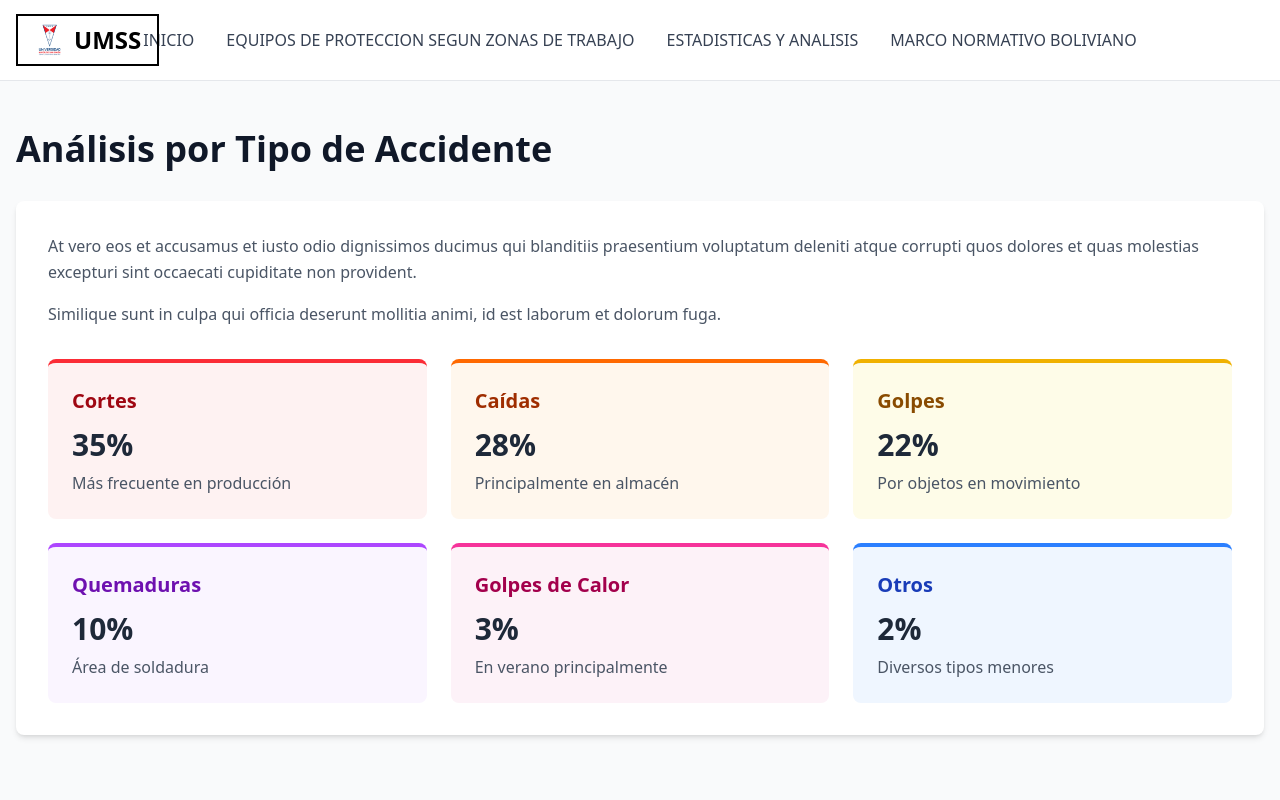
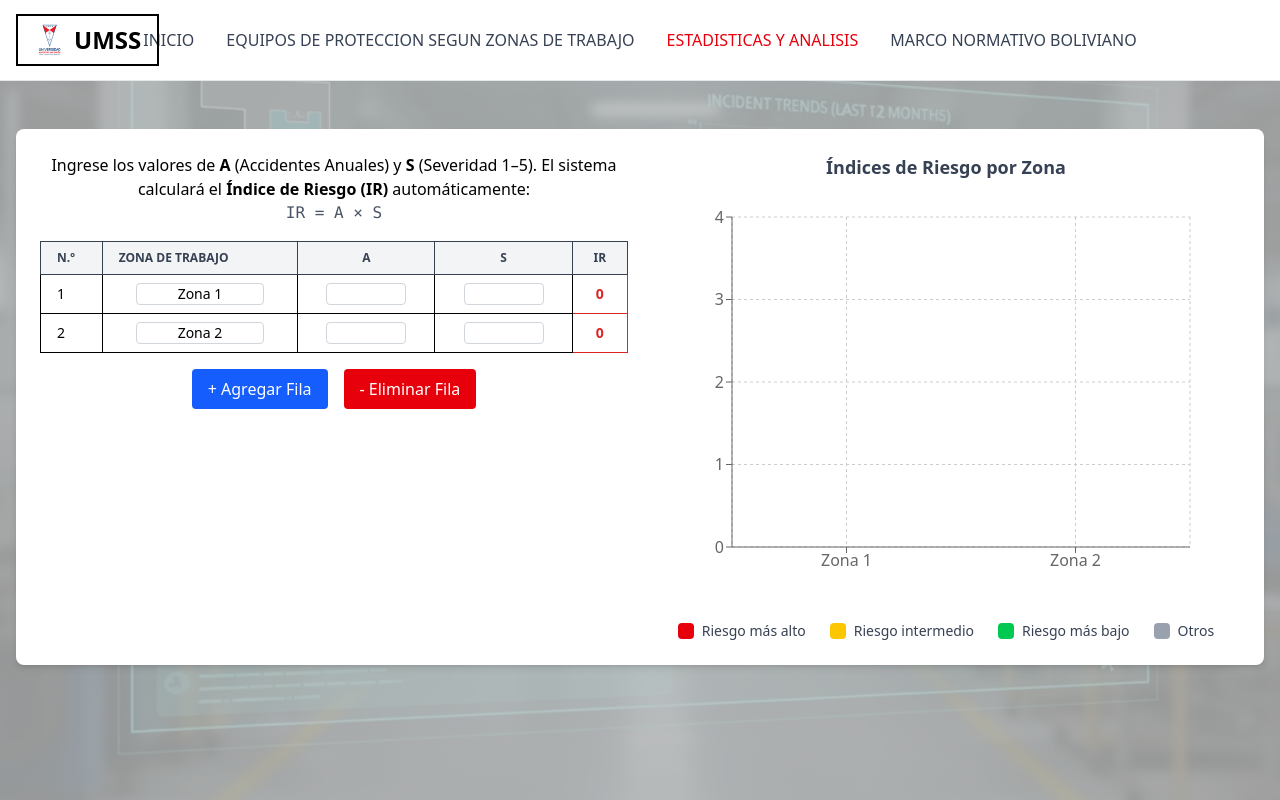
Before and after one commit to Rodri190/Security-Protocol, a Next.js app in the folder protocol/: page /analysis/type in a window 1280 px wide. Built offline with nearby package versions, Linux system fonts and the light colour scheme.

Commit message:
creacion de stadistica y analisis

```diff
--- a/protocol/package.json
+++ b/protocol/package.json
@@ -12,7 +12,8 @@
     "@google/generative-ai": "^0.24.1",
     "next": "16.0.1",
     "react": "19.2.0",
-    "react-dom": "19.2.0"
+    "react-dom": "19.2.0",
+    "recharts": "^3.4.1"
   },
   "devDependencies": {
     "@tailwindcss/postcss": "^4",
--- a/protocol/src/app/analysis/type/page.tsx
+++ b/protocol/src/app/analysis/type/page.tsx
@@ -1,56 +1,202 @@
-import { Navbar } from '@/components';
+"use client";
 
-export default function AnalysisByTypePage() {
+import { useState, useMemo } from "react";
+import { Navbar } from "@/components";
+import {
+  BarChart,
+  Bar,
+  XAxis,
+  YAxis,
+  CartesianGrid,
+  Tooltip,
+  ResponsiveContainer,
+  Cell,
+} from "recharts";
+
+interface RowData {
+  zona: string;
+  A: number | null;
+  S: number | null;
+  IR?: number;
+}
+
+export default function Page() {
+  const [data, setData] = useState<RowData[]>([
+    { zona: "Zona 1", A: null, S: null },
+    { zona: "Zona 2", A: null, S: null },
+  ]);
+
+  const dataWithIR = data.map((item) => ({
+    ...item,
+    IR: item.A && item.S ? item.A * item.S : 0,
+  }));
+
+  const sortedUniqueIR = Array.from(
+    new Set(dataWithIR.map((d) => d.IR ?? 0))
+  ).sort((a, b) => b - a);
+
+  const maxIR = sortedUniqueIR[0] ?? 0;
+  const midIR = sortedUniqueIR[1] ?? 0;
+  const minIR = sortedUniqueIR[sortedUniqueIR.length - 1] ?? 0;
+
+  const chartData = useMemo(() => {
+    return dataWithIR.map((item) => {
+      let color = "#9ca3af"; // gris por defecto
+      if (item.IR === maxIR) color = "#dc2626"; // rojo (mayor)
+      else if (item.IR === midIR && item.IR !== maxIR && item.IR !== minIR)
+        color = "#facc15"; // amarillo (intermedio)
+      else if (item.IR === minIR) color = "#22c55e"; // verde (menor)
+      return { zona: item.zona, IR: item.IR ?? 0, color };
+    });
+  }, [dataWithIR, maxIR, midIR, minIR]);
+
+  const addRow = () =>
+    setData([...data, { zona: `Zona ${data.length + 1}`, A: null, S: null }]);
+  const removeRow = () => data.length > 1 && setData(data.slice(0, -1));
+
+  const handleChange = (index: number, field: string, value: string) => {
+    const newData = [...data];
+    if (field === "zona") newData[index].zona = value;
+    else if (field === "A" || field === "S") {
+      newData[index][field as "A" | "S"] = value ? Number(value) : null;
+    }
+    setData(newData);
+  };
+
   return (
     <div className="min-h-screen bg-gray-50">
       <Navbar />
+      <main className="container mx-auto px-4 py-12 relative z-10">
+        {/* Fondo */}
+        <section
+          className="fixed inset-0 h-screen w-full bg-cover bg-center opacity-40"
+          style={{
+            backgroundImage:
+              'linear-gradient(rgba(0, 0, 0, 0.5), rgba(0, 0, 0, 0.5)), url("/FondoAnalisis.jfif")',
+          }}
+        ></section>
 
-      <main className="container mx-auto px-4 py-12">
-        <h1 className="text-4xl font-bold text-gray-900 mb-8">Análisis por Tipo de Accidente</h1>
+        <div className="bg-white rounded-lg shadow-md p-6 flex flex-col lg:flex-row gap-6 relative z-10">
+          {/* Tabla */}
+          <div className="flex-1 overflow-x-auto">
+            <p className="text-center text-black">
+              Ingrese los valores de <strong>A</strong> (Accidentes Anuales) y{" "}
+              <strong>S</strong> (Severidad 1–5). El sistema calculará el{" "}
+              <strong>Índice de Riesgo (IR)</strong> automáticamente:
+            </p>
+            <p className="text-center font-mono text-gray-600 mb-4">IR = A × S</p>
 
-        <div className="bg-white rounded-lg shadow-md p-8">
-          <p className="text-gray-600 leading-relaxed mb-4">
-            At vero eos et accusamus et iusto odio dignissimos ducimus qui blanditiis praesentium voluptatum deleniti atque corrupti quos dolores et quas molestias excepturi sint occaecati cupiditate non provident.
-          </p>
-          <p className="text-gray-600 leading-relaxed mb-6">
-            Similique sunt in culpa qui officia deserunt mollitia animi, id est laborum et dolorum fuga.
-          </p>
+            <table className="min-w-full border border-gray-300 text-sm text-left">
+              <thead className="bg-gray-100 text-gray-700 uppercase text-xs">
+                <tr>
+                  <th className="px-4 py-2 border">N.º</th>
+                  <th className="px-4 py-2 border">Zona de Trabajo</th>
+                  <th className="px-4 py-2 border text-center">A</th>
+                  <th className="px-4 py-2 border text-center">S</th>
+                  <th className="px-4 py-2 border text-center">IR</th>
+                </tr>
+              </thead>
+              <tbody>
+                {dataWithIR.map((item, i) => {
+                  const color =
+                    chartData.find((d) => d.zona === item.zona)?.color ||
+                    "#9ca3af";
+                  return (
+                    <tr key={i} className="hover:bg-gray-50">
+                      <td className="border px-4 py-2">{i + 1}</td>
+                      <td className="border px-4 py-2 text-center">
+                        <input
+                          type="text"
+                          value={item.zona}
+                          onChange={(e) => handleChange(i, "zona", e.target.value)}
+                          className="w-32 text-center border rounded border-gray-300 focus:ring focus:ring-blue-200"
+                        />
+                      </td>
+                      <td className="border px-4 py-2 text-center">
+                        <input
+                          type="number"
+                          value={item.A ?? ""}
+                          onChange={(e) => handleChange(i, "A", e.target.value)}
+                          className="w-20 text-center border rounded border-gray-300 focus:ring focus:ring-blue-200"
+                        />
+                      </td>
+                      <td className="border px-4 py-2 text-center">
+                        <input
+                          type="number"
+                          value={item.S ?? ""}
+                          onChange={(e) => handleChange(i, "S", e.target.value)}
+                          className="w-20 text-center border rounded border-gray-300 focus:ring focus:ring-blue-200"
+                        />
+                      </td>
+                      <td
+                        className="border px-4 py-2 text-center font-semibold"
+                        style={{ color }}
+                      >
+                        {item.IR}
+                      </td>
+                    </tr>
+                  );
+                })}
+              </tbody>
+            </table>
 
-          <div className="grid grid-cols-1 md:grid-cols-3 gap-6 mt-8">
-            <div className="p-6 bg-red-50 rounded-lg border-t-4 border-red-500">
-              <h3 className="text-xl font-bold text-red-800 mb-3">Cortes</h3>
-              <p className="text-3xl font-bold text-gray-800 mb-2">35%</p>
-              <p className="text-gray-600">Más frecuente en producción</p>
+            <div className="flex justify-center gap-4 mt-4">
+              <button
+                onClick={addRow}
+                className="px-4 py-2 bg-blue-600 text-white rounded hover:bg-blue-700"
+              >
+                + Agregar Fila
+              </button>
+              <button
+                onClick={removeRow}
+                className="px-4 py-2 bg-red-600 text-white rounded hover:bg-red-700"
+              >
+                - Eliminar Fila
+              </button>
             </div>
+          </div>
 
-            <div className="p-6 bg-orange-50 rounded-lg border-t-4 border-orange-500">
-              <h3 className="text-xl font-bold text-orange-800 mb-3">Caídas</h3>
-              <p className="text-3xl font-bold text-gray-800 mb-2">28%</p>
-              <p className="text-gray-600">Principalmente en almacén</p>
-            </div>
+          {/* Gráfica de barras */}
+          <div className="flex-1 flex flex-col justify-center items-center">
+            <h2 className="text-lg font-semibold text-gray-700 mb-4">
+              Índices de Riesgo por Zona
+            </h2>
 
-            <div className="p-6 bg-yellow-50 rounded-lg border-t-4 border-yellow-500">
-              <h3 className="text-xl font-bold text-yellow-800 mb-3">Golpes</h3>
-              <p className="text-3xl font-bold text-gray-800 mb-2">22%</p>
-              <p className="text-gray-600">Por objetos en movimiento</p>
-            </div>
+            <ResponsiveContainer width="100%" height={400}>
+              <BarChart
+                data={chartData}
+                margin={{ top: 20, right: 50, left: 20, bottom: 20 }}
+              >
+                <CartesianGrid strokeDasharray="3 3" />
+                <XAxis dataKey="zona" />
+                <YAxis />
+                <Tooltip />
+                <Bar dataKey="IR" barSize={60}>
+                  {chartData.map((entry, index) => (
+                    <Cell key={`cell-${index}`} fill={entry.color} />
+                  ))}
+                </Bar>
+              </BarChart>
+            </ResponsiveContainer>
 
-            <div className="p-6 bg-purple-50 rounded-lg border-t-4 border-purple-500">
-              <h3 className="text-xl font-bold text-purple-800 mb-3">Quemaduras</h3>
-              <p className="text-3xl font-bold text-gray-800 mb-2">10%</p>
-              <p className="text-gray-600">Área de soldadura</p>
-            </div>
-
-            <div className="p-6 bg-pink-50 rounded-lg border-t-4 border-pink-500">
-              <h3 className="text-xl font-bold text-pink-800 mb-3">Golpes de Calor</h3>
-              <p className="text-3xl font-bold text-gray-800 mb-2">3%</p>
-              <p className="text-gray-600">En verano principalmente</p>
-            </div>
-
-            <div className="p-6 bg-blue-50 rounded-lg border-t-4 border-blue-500">
-              <h3 className="text-xl font-bold text-blue-800 mb-3">Otros</h3>
-              <p className="text-3xl font-bold text-gray-800 mb-2">2%</p>
-              <p className="text-gray-600">Diversos tipos menores</p>
+            {/* Leyenda */}
+            <div className="mt-6 flex gap-6 justify-center flex-wrap">
+              <div className="flex items-center gap-2">
+                <div className="w-4 h-4 bg-red-600 rounded"></div>
+                <span className="text-sm text-gray-700">Riesgo más alto</span>
+              </div>
+              <div className="flex items-center gap-2">
+                <div className="w-4 h-4 bg-yellow-400 rounded"></div>
+                <span className="text-sm text-gray-700">Riesgo intermedio</span>
+              </div>
+              <div className="flex items-center gap-2">
+                <div className="w-4 h-4 bg-green-500 rounded"></div>
+                <span className="text-sm text-gray-700">Riesgo más bajo</span>
+              </div>
+              <div className="flex items-center gap-2">
+                <div className="w-4 h-4 bg-gray-400 rounded"></div>
+                <span className="text-sm text-gray-700">Otros</span>
+              </div>
             </div>
           </div>
         </div>
--- a/protocol/src/components/Navbar.tsx
+++ b/protocol/src/components/Navbar.tsx
@@ -3,12 +3,26 @@
 import React, { useState } from 'react';
 import Image from 'next/image';
 import Link from 'next/link';
+import { usePathname } from 'next/navigation';
 import { mainNavigation } from '@/lib/navigation';
 
 export default function Navbar() {
   const [openMenuIndex, setOpenMenuIndex] = useState<number | null>(null);
   const [isMobileMenuOpen, setIsMobileMenuOpen] = useState(false);
   const [openMobileSubmenu, setOpenMobileSubmenu] = useState<number | null>(null);
+  const pathname = usePathname();
+
+  const isActive = (href: string) => {
+    const [basePath] = href.split('#');
+    return pathname === basePath || pathname === href.split('#')[0];
+  };
+
+  const isMenuActive = (items: Array<{ href: string }>) => {
+    return items.some((item) => {
+      const [basePath] = item.href.split('#');
+      return pathname === basePath || pathname.startsWith(basePath + '/');
+    });
+  };
 
   return (
     <header className="bg-white border-b border-gray-200 sticky top-0 z-50">
@@ -33,7 +47,11 @@ export default function Navbar() {
             {/* Home Button */}
             <Link
               href="/"
-              className="text-gray-700 hover:text-red-600 font-medium transition-colors"
+              className={`font-medium transition-colors ${
+                isActive('/') && pathname === '/'
+                  ? 'text-red-600'
+                  : 'text-gray-700 hover:text-red-600'
+              }`}
             >
               INICIO
             </Link>
@@ -41,6 +59,7 @@ export default function Navbar() {
             {mainNavigation.map((item, index) => {
               if ('items' in item) {
                 // Es un menú desplegable
+                const menuIsActive = isMenuActive(item.items);
                 return (
                   <div
                     key={index}
@@ -48,7 +67,13 @@ export default function Navbar() {
                     onMouseEnter={() => setOpenMenuIndex(index)}
                     onMouseLeave={() => setOpenMenuIndex(null)}
                   >
-                    <button className="text-gray-700 hover:text-red-600 font-medium">
+                    <button
+                      className={`font-medium transition-colors ${
+                        menuIsActive
+                          ? 'text-red-600'
+                          : 'text-gray-700 hover:text-red-600'
+                      }`}
+                    >
                       {item.label}
                     </button>
                     {openMenuIndex === index && (
@@ -57,7 +82,11 @@ export default function Navbar() {
                           <Link
                             key={subIndex}
                             href={subItem.href}
-                            className="block px-4 py-2 text-gray-700 hover:bg-gray-100"
+                            className={`block px-4 py-2 ${
+                              isActive(subItem.href)
+                                ? 'text-red-600 font-semibold bg-red-50'
+                                : 'text-gray-700 hover:bg-gray-100'
+                            }`}
                           >
                             {subItem.label}
                           </Link>
@@ -72,7 +101,11 @@ export default function Navbar() {
                   <Link
                     key={index}
                     href={item.href}
-                    className="text-gray-700 hover:text-red-600 font-medium"
+                    className={`font-medium transition-colors ${
+                      isActive(item.href)
+                        ? 'text-red-600'
+                        : 'text-gray-700 hover:text-red-600'
+                    }`}
                   >
                     {item.label}
                   </Link>
@@ -109,7 +142,11 @@ export default function Navbar() {
               <Link
                 href="/"
                 onClick={() => setIsMobileMenuOpen(false)}
-                className="px-4 py-2 text-gray-700 hover:bg-gray-100 hover:text-red-600 rounded-md transition-colors"
+                className={`px-4 py-2 rounded-md transition-colors ${
+                  isActive('/') && pathname === '/'
+                    ? 'text-red-600 font-semibold bg-red-50'
+                    : 'text-gray-700 hover:bg-gray-100 hover:text-red-600'
+                }`}
               >
                 Inicio
               </Link>
@@ -117,11 +154,16 @@ export default function Navbar() {
               {mainNavigation.map((item, index) => {
                 if ('items' in item) {
                   // Menú desplegable en móvil
+                  const menuIsActive = isMenuActive(item.items);
                   return (
                     <div key={index}>
                       <button
                         onClick={() => setOpenMobileSubmenu(openMobileSubmenu === index ? null : index)}
-                        className="w-full flex items-center justify-between px-4 py-2 text-gray-700 hover:bg-gray-100 hover:text-red-600 rounded-md transition-colors"
+                        className={`w-full flex items-center justify-between px-4 py-2 rounded-md transition-colors ${
+                          menuIsActive
+                            ? 'text-red-600 font-semibold bg-red-50'
+                            : 'text-gray-700 hover:bg-gray-100 hover:text-red-600'
+                        }`}
                       >
                         <span>{item.label}</span>
                         <svg
@@ -144,7 +186,11 @@ export default function Navbar() {
                                 setIsMobileMenuOpen(false);
                                 setOpenMobileSubmenu(null);
                               }}
-                              className="block px-4 py-2 text-sm text-gray-600 hover:bg-gray-100 hover:text-red-600 rounded-md transition-colors"
+                              className={`block px-4 py-2 text-sm rounded-md transition-colors ${
+                                isActive(subItem.href)
+                                  ? 'text-red-600 font-semibold bg-red-50'
+                                  : 'text-gray-600 hover:bg-gray-100 hover:text-red-600'
+                              }`}
                             >
                               {subItem.label}
                             </Link>
```
Also changed, not shown: protocol/public/FondoAnalisis.jfif (added), 1 other file (tests, documents, lock files or other folders).
